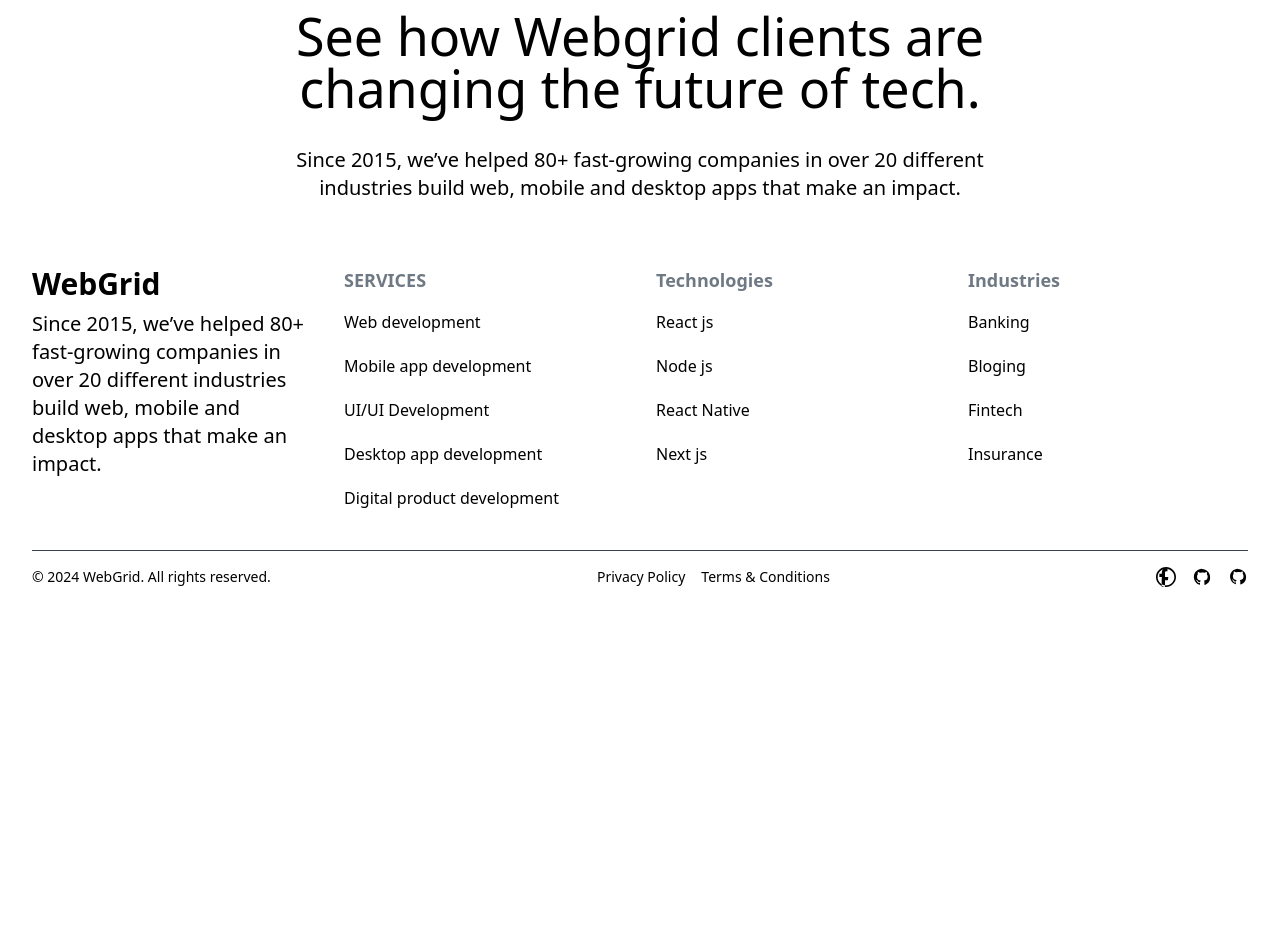
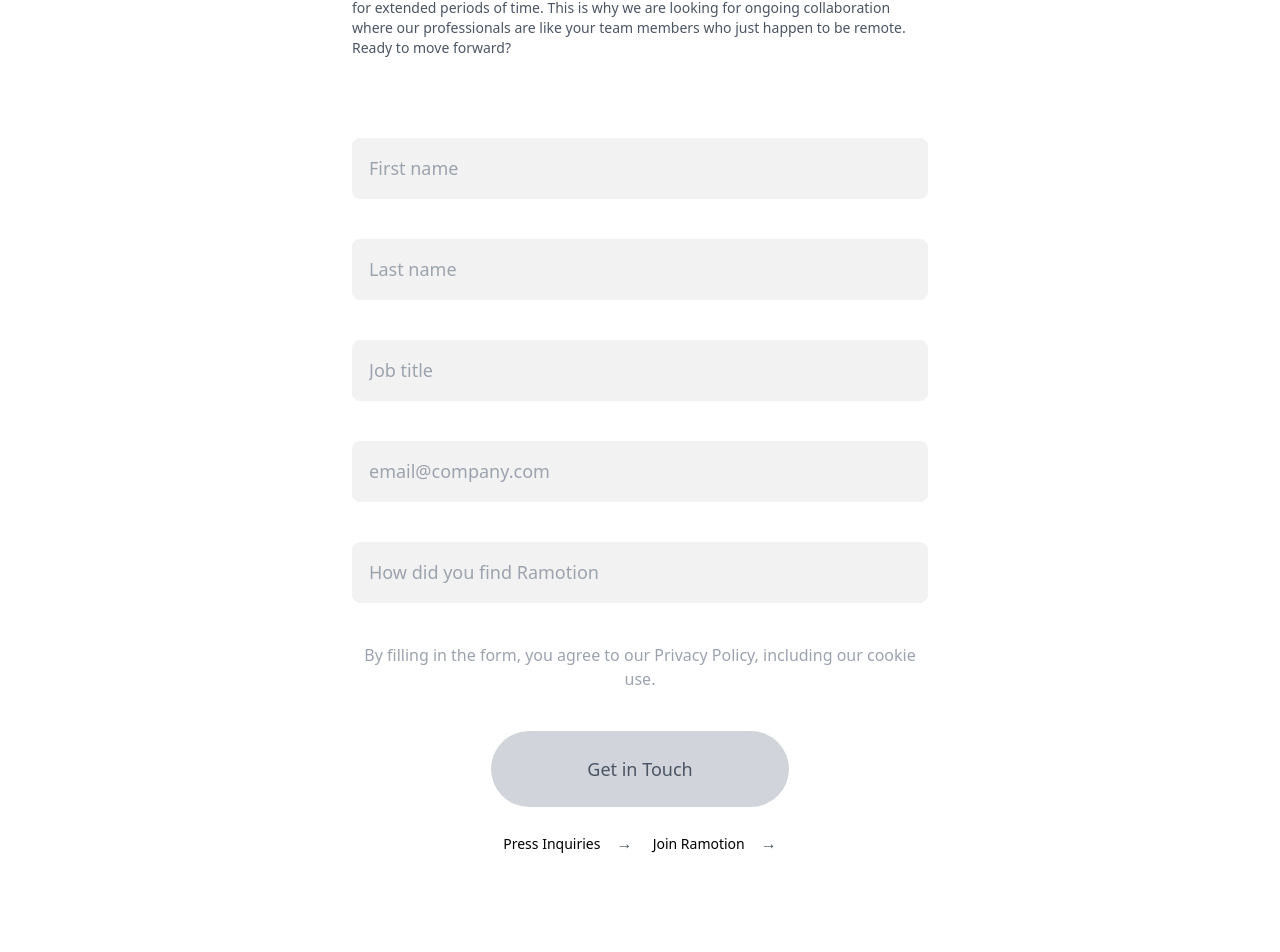
Before and after one commit to Softechbengaluru/webgrird-frontend, a Next.js app: page /contact in a window 1280 px wide. Shown: the part 254-1206 px from the top of the page. Before the commit the page ends 873 px from the top, so only its background shows below. Built offline with nearby package versions, Linux system fonts and the light colour scheme.

Commit message:
added contact page

```diff
--- a/app/contact/page.jsx
+++ b/app/contact/page.jsx
@@ -1,12 +1,74 @@
-"use client"
-import React, { useState, useRef, useEffect } from 'react';
+"use client";
+import React from "react";
 
 const Contact = () => {
-    return(
-        <div>
-            This is contact page
-            </div>
-    )
-}
+  return (
+    <div className="flex flex-col items-center justify-center min-h-screen bg-white mt-50">
+      <div className="mt-5 p-8 md:px-12 rounded-lg w-full max-w-2xl ">
+        <h1 className="text-6xl font-bold mb-10 text-center">
+          Become a client
+        </h1>
+        <p className="text-gray-600 text-left text-sm mb-20">
+          Our clients get the best results when they have our team dedicated to
+          their business <br />
+          for extended periods of time. This is why we are looking for ongoing
+          collaboration <br />
+          where our professionals are like your team members who just happen to
+          be remote. <br />
+          Ready to move forward?
+        </p>
+
+        <form>
+          <input
+            type="text"
+            placeholder="First name"
+            className="w-full mb-10 bg-[#f2f2f2] border border-[#f2f2f2] rounded-[8px] text-[#262626] text-[18px] leading-[1.5] min-h-[60px] px-4 py-4 focus:outline-none focus:ring-2 focus:ring-blue-500" // Applied custom styles using Tailwind CSS
+          />
+          <input
+            type="text"
+            placeholder="Last name"
+            className="w-full mb-10 bg-[#f2f2f2] border border-[#f2f2f2] rounded-[8px] text-[#262626] text-[18px] leading-[1.5] min-h-[60px] px-4 py-4 focus:outline-none focus:ring-2 focus:ring-blue-500" // Applied custom styles using Tailwind CSS
+          />
+          <input
+            type="text"
+            placeholder="Job title"
+            className="w-full mb-10 bg-[#f2f2f2] border border-[#f2f2f2] rounded-[8px] text-[#262626] text-[18px] leading-[1.5] min-h-[60px] px-4 py-4 focus:outline-none focus:ring-2 focus:ring-blue-500" // Applied custom styles using Tailwind CSS
+          />
+          <input
+            type="email"
+            placeholder="email@company.com"
+            className="w-full mb-10 bg-[#f2f2f2] border border-[#f2f2f2] rounded-[8px] text-[#262626] text-[18px] leading-[1.5] min-h-[60px] px-4 py-4 focus:outline-none focus:ring-2 focus:ring-blue-500" // Applied custom styles using Tailwind CSS
+          />
+          <input
+            type="text"
+            placeholder="How did you find Ramotion"
+            className="w-full mb-10 bg-[#f2f2f2] border border-[#f2f2f2] rounded-[8px] text-[#262626] text-[18px] leading-[1.5] min-h-[60px] px-4 py-4 focus:outline-none focus:ring-2 focus:ring-blue-500" // Applied custom styles using Tailwind CSS
+          />
+          <div className="mb-10 text-center text-gray-400">
+            By filling in the form, you agree to our Privacy Policy, including
+            our cookie use.
+          </div>
+
+          <div className="text-center">
+            <button className="bg-gray-300 text-gray-600 px-24 py-6 rounded-full text-lg hover:bg-gray-400">
+              Get in Touch
+            </button>
+          </div>
+        </form>
+
+        <div className="mt-6 text-center">
+          <a href="#" className="text-grey-600 hover:underline text-sm mr-4">
+            Press Inquiries
+          </a>
+          <span className="text-gray-600 mr-4">→</span>{" "}
+          <a href="#" className="text-grey-600 hover:underline text-sm mr-4">
+            Join Ramotion
+          </a>
+          <span className="text-gray-600">→</span>{" "}
+        </div>
+      </div>
+    </div>
+  );
+};
 
 export default Contact;
```
